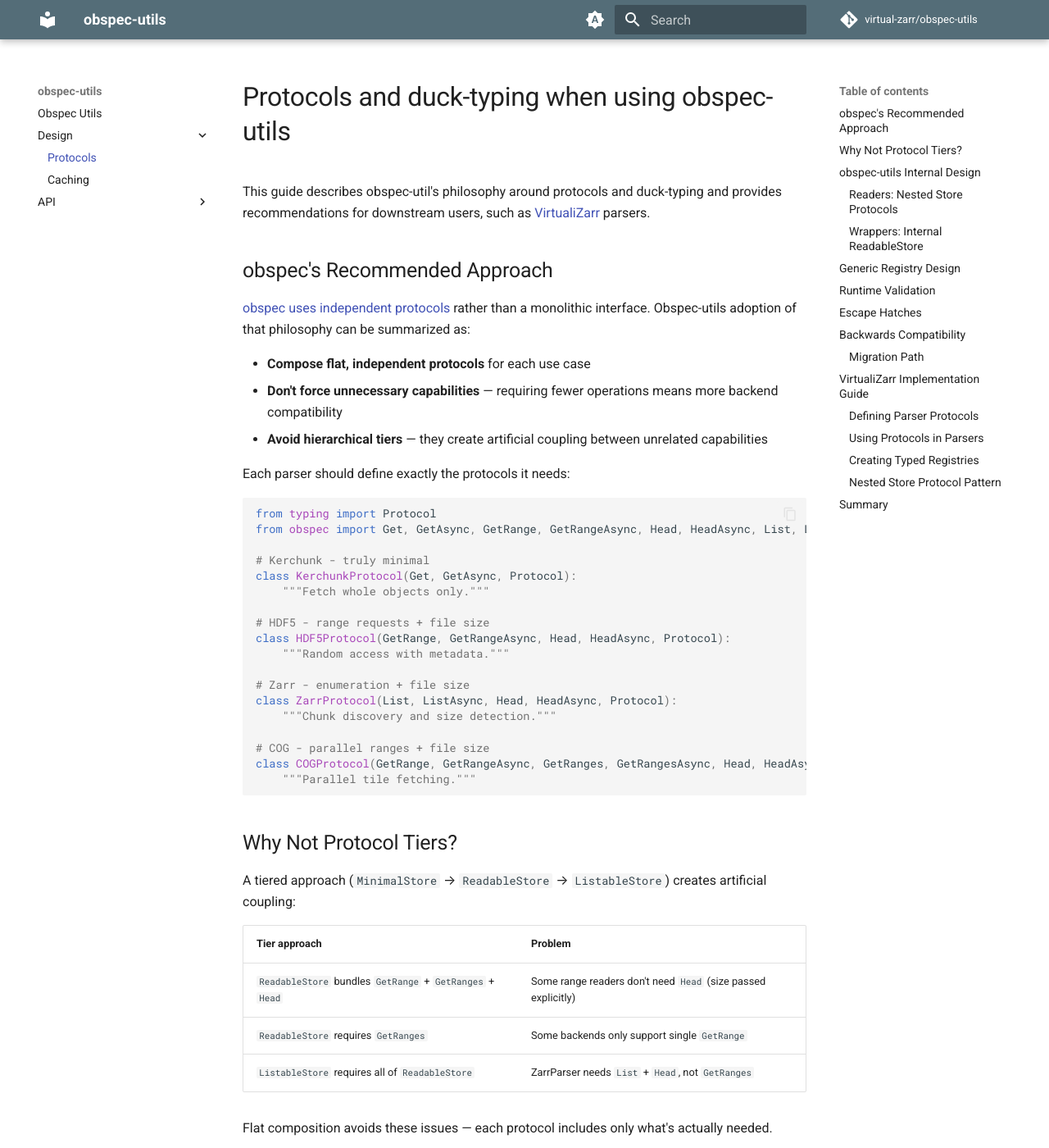
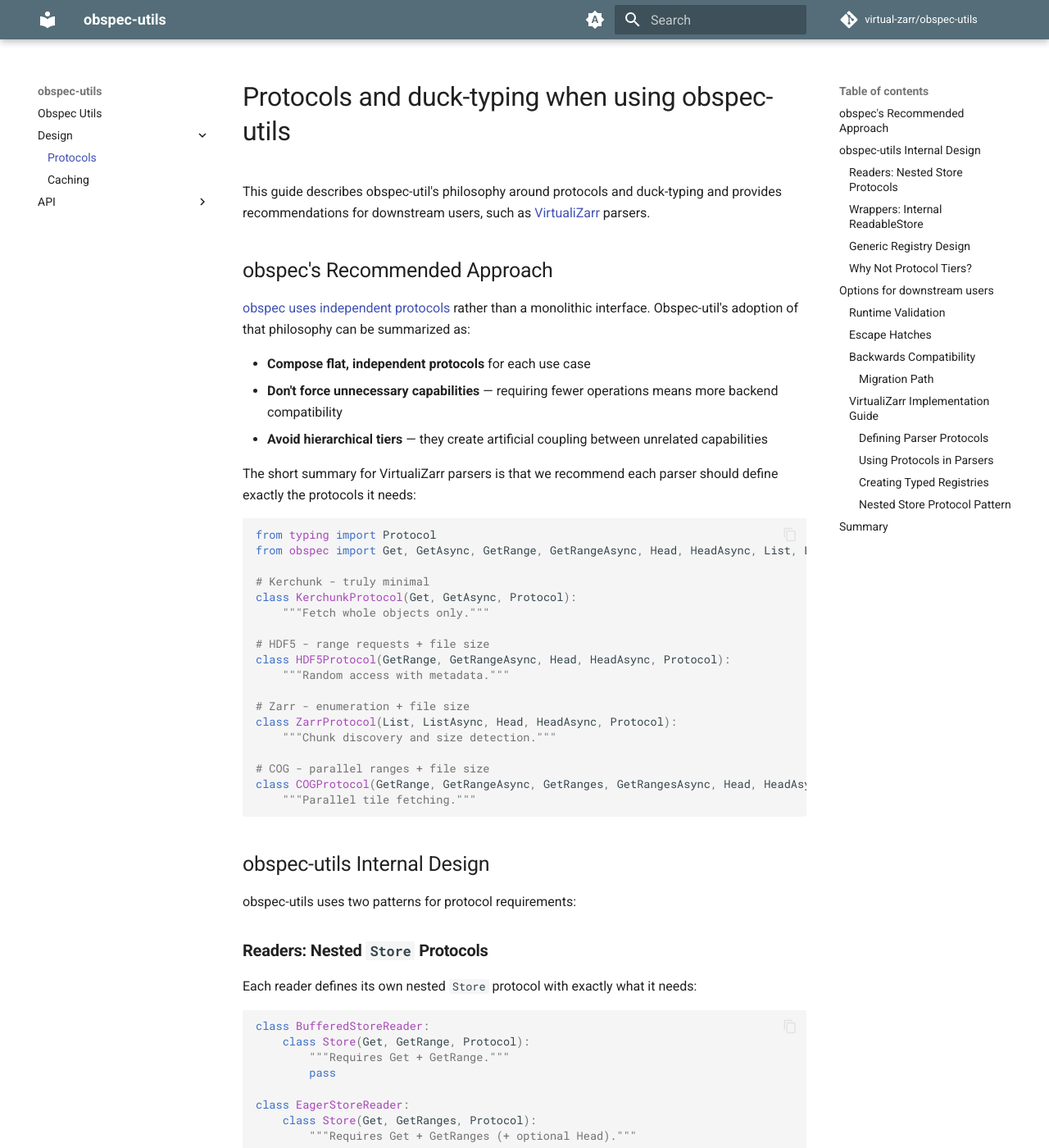
Before and after one commit to virtual-zarr/obspec-utils, an MkDocs documentation site: the page built from docs/design/protocols.md, in a window 1280 px wide and 1400 px high. Shown: the whole window at 82% size. Built offline with MkDocs 1.6.1 and Material for MkDocs 9.7.7, drawn with Linux system fonts in a browser that asks for light colours; comment, search, counter and statistics services are not loaded; the version menu is left out; some of the changed text lies outside the part shown.

Commit message:
Improve organization

````diff
--- a/docs/design/protocols.md
+++ b/docs/design/protocols.md
@@ -5,13 +5,13 @@
 
 ## obspec's Recommended Approach
 
-[obspec uses independent protocols](https://developmentseed.org/obspec/latest/blog/2025/06/25/introducing-obspec-a-python-protocol-for-interfacing-with-object-storage/) rather than a monolithic interface. Obspec-utils adoption of that philosophy can be summarized as:
+[obspec uses independent protocols](https://developmentseed.org/obspec/latest/blog/2025/06/25/introducing-obspec-a-python-protocol-for-interfacing-with-object-storage/) rather than a monolithic interface. Obspec-util's adoption of that philosophy can be summarized as:
 
 - **Compose flat, independent protocols** for each use case
 - **Don't force unnecessary capabilities** — requiring fewer operations means more backend compatibility
 - **Avoid hierarchical tiers** — they create artificial coupling between unrelated capabilities
 
-Each parser should define exactly the protocols it needs:
+The short summary for VirtualiZarr parsers is that we recommend each parser should define exactly the protocols it needs:
 
 ```python
 from typing import Protocol
@@ -33,19 +33,6 @@
 class COGProtocol(GetRange, GetRangeAsync, GetRanges, GetRangesAsync, Head, HeadAsync, Protocol):
     """Parallel tile fetching."""
 ```
-
-
-## Why Not Protocol Tiers?
-
-A tiered approach (`MinimalStore` → `ReadableStore` → `ListableStore`) creates artificial coupling:
-
-| Tier approach | Problem |
-|---------------|---------|
-| `ReadableStore` bundles `GetRange` + `GetRanges` + `Head` | Some range readers don't need `Head` (size passed explicitly) |
-| `ReadableStore` requires `GetRanges` | Some backends only support single `GetRange` |
-| `ListableStore` requires all of `ReadableStore` | ZarrParser needs `List` + `Head`, not `GetRanges` |
-
-Flat composition avoids these issues — each protocol includes only what's actually needed.
 
 ## obspec-utils Internal Design
 
@@ -79,7 +66,7 @@
 
 External consumers should compose their own protocols from obspec.
 
-## Generic Registry Design
+### Generic Registry Design
 
 The registry is generic with [Get][obspec.Get] as the bound, allowing callers to specify their exact protocol requirements:
 
@@ -112,7 +99,21 @@
 })
 ```
 
-## Runtime Validation
+### Why Not Protocol Tiers?
+
+A tiered approach (`MinimalStore` → `ReadableStore` → `ListableStore`) creates artificial coupling:
+
+| Tier approach | Problem |
+|---------------|---------|
+| `ReadableStore` bundles `GetRange` + `GetRanges` + `Head` | Some range readers don't need `Head` (size passed explicitly) |
+| `ReadableStore` requires `GetRanges` | Some backends only support single `GetRange` |
+| `ListableStore` requires all of `ReadableStore` | ZarrParser needs `List` + `Head`, not `GetRanges` |
+
+Flat composition avoids these issues — each protocol includes only what's actually needed.
+
+## Options for downstream users
+
+### Runtime Validation
 
 Since Protocol `isinstance()` checks are unreliable, parsers should validate at call time:
 
@@ -130,7 +131,7 @@
 
 We also recommend using static type checkers.
 
-## Escape Hatches
+### Escape Hatches
 
 Provide parameters to reduce requirements where desired:
 
@@ -144,7 +145,7 @@
         self.file_size = file_size  # Skip Head requirement
 ```
 
-## Backwards Compatibility
+### Backwards Compatibility
 
 **Can VirtualiZarr depend on obspec-utils without parser changes?**
 
@@ -155,17 +156,17 @@
 | Runtime | Stores have all methods | No |
 | Static typing | Type checkers see declared protocol | Depends on approach |
 
-### Migration Path
+#### Migration Path
 
 1. **Immediate:** Duck typing — no changes, works at runtime, type checkers complain
 2. **Incremental:** Type-ignore pragmas — `store.list(path)  # type: ignore[attr-defined]`
 3. **Full type safety:** Generic registry with parser-specific protocols
 
-## VirtualiZarr Implementation Guide
+### VirtualiZarr Implementation Guide
 
 VirtualiZarr parsers should define their protocol requirements in VirtualiZarr, not in obspec-utils. This keeps obspec-utils minimal and lets VirtualiZarr evolve its requirements independently.
 
-### Defining Parser Protocols
+#### Defining Parser Protocols
 
 In `virtualizarr/parsers/protocols.py`:
 
@@ -186,7 +187,7 @@
     pass
 ```
 
-### Using Protocols in Parsers
+#### Using Protocols in Parsers
 
 Each parser uses its protocol for type hints and validates at runtime:
 
@@ -226,7 +227,7 @@
         # ...
 ```
 
-### Creating Typed Registries
+#### Creating Typed Registries
 
 Users create registries with the appropriate protocol for their workflow:
 
@@ -242,7 +243,7 @@
 # and that resolved stores have list() and head() methods
 ```
 
-### Nested Store Protocol Pattern
+#### Nested Store Protocol Pattern
 
 Following obspec-utils' reader pattern, parsers can define their protocol as a nested class:
 
````
